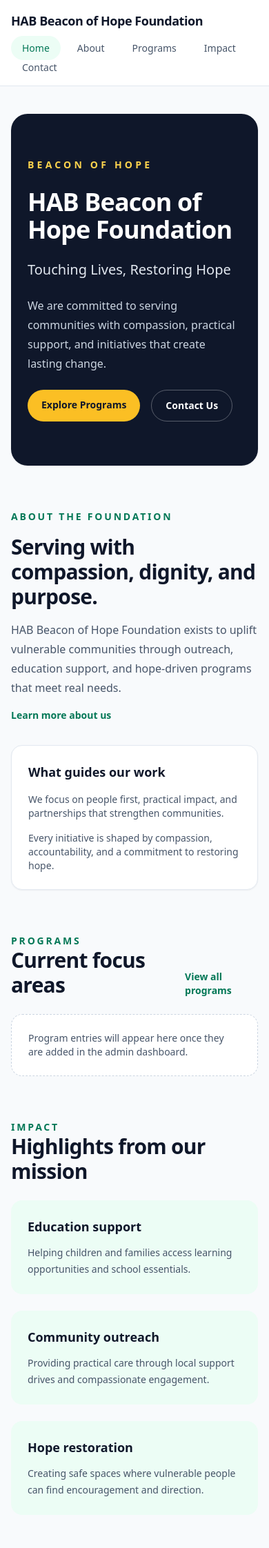
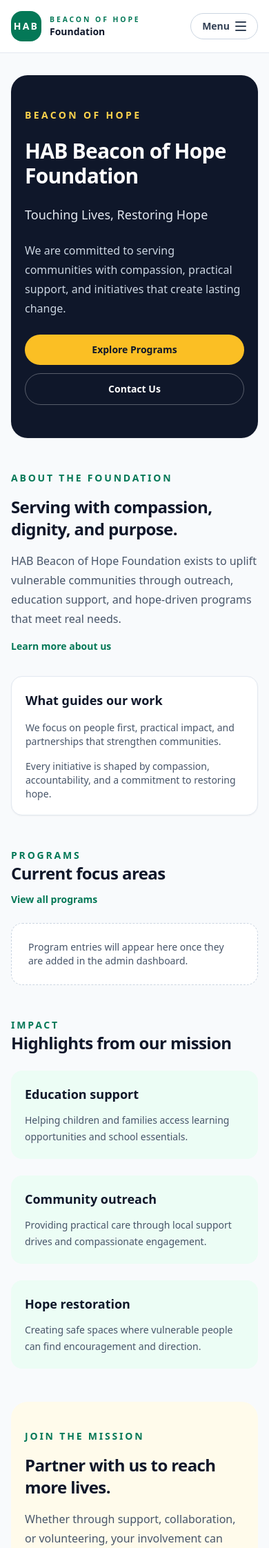
Before and after one commit to khaeyMensah/hab_foundation, a Django app: page / in a window 390 px wide. Shown: the top 2244 px of the page at 69% size. Run offline with Django 5.2, Linux system fonts and the light colour scheme; data that the repository does not hold is empty; parts of the project's set-up code (start-up, migrations or seed data) failed here and were passed over; some libraries are stand-ins or nearby versions.

Commit message:
Refactor HTML templates for improved styling and responsiveness across the site

```diff
--- a/core/templates/core/home.html
+++ b/core/templates/core/home.html
@@ -3,19 +3,19 @@
 {% block title %}Home | HAB Beacon of Hope Foundation{% endblock %}
 
 {% block content %}
-<section class="rounded-3xl bg-slate-900 px-6 py-16 text-white shadow-sm sm:px-10">
+<section class="rounded-3xl bg-slate-900 px-5 py-12 text-white shadow-sm sm:px-10 sm:py-16">
     <div class="max-w-3xl space-y-6">
-        <p class="text-sm font-semibold uppercase tracking-[0.3em] text-amber-300">Beacon of Hope</p>
-        <h1 class="text-4xl font-bold tracking-tight sm:text-5xl">HAB Beacon of Hope Foundation</h1>
-        <p class="text-xl text-slate-200">Touching Lives, Restoring Hope</p>
+        <p class="text-sm font-semibold uppercase tracking-[0.24em] text-amber-300 sm:tracking-[0.3em]">Beacon of Hope</p>
+        <h1 class="text-3xl font-bold tracking-tight sm:text-5xl">HAB Beacon of Hope Foundation</h1>
+        <p class="text-lg text-slate-200 sm:text-xl">Touching Lives, Restoring Hope</p>
         <p class="max-w-2xl text-base leading-7 text-slate-300">
             We are committed to serving communities with compassion, practical support, and initiatives that create lasting change.
         </p>
-        <div class="flex flex-wrap gap-4">
-            <a href="{% url 'programs:list' %}" class="rounded-full bg-amber-400 px-5 py-3 text-sm font-semibold text-slate-900 transition hover:bg-amber-300">
+        <div class="flex flex-col gap-3 sm:flex-row sm:flex-wrap sm:gap-4">
+            <a href="{% url 'programs:list' %}" class="rounded-full bg-amber-400 px-5 py-3 text-center text-sm font-semibold text-slate-900 transition hover:bg-amber-300">
                 Explore Programs
             </a>
-            <a href="{% url 'core:contact' %}" class="rounded-full border border-white/30 px-5 py-3 text-sm font-semibold text-white transition hover:border-white hover:bg-white/10">
+            <a href="{% url 'core:contact' %}" class="rounded-full border border-white/30 px-5 py-3 text-center text-sm font-semibold text-white transition hover:border-white hover:bg-white/10">
                 Contact Us
             </a>
         </div>
@@ -25,7 +25,7 @@
 <section class="grid gap-8 lg:grid-cols-[1.2fr,0.8fr]">
     <div class="space-y-4">
         <p class="text-sm font-semibold uppercase tracking-[0.2em] text-emerald-700">About the Foundation</p>
-        <h2 class="text-3xl font-bold tracking-tight text-slate-900">Serving with compassion, dignity, and purpose.</h2>
+        <h2 class="text-2xl font-bold tracking-tight text-slate-900 sm:text-3xl">Serving with compassion, dignity, and purpose.</h2>
         <p class="text-base leading-7 text-slate-600">
             HAB Beacon of Hope Foundation exists to uplift vulnerable communities through outreach, education support, and hope-driven programs that meet real needs.
         </p>
@@ -33,7 +33,7 @@
             Learn more about us
         </a>
     </div>
-    <div class="rounded-2xl border border-slate-200 bg-white p-6 shadow-sm">
+    <div class="rounded-2xl border border-slate-200 bg-white p-5 shadow-sm sm:p-6">
         <h3 class="text-lg font-semibold text-slate-900">What guides our work</h3>
         <div class="mt-4 space-y-4 text-sm text-slate-600">
             <p>We focus on people first, practical impact, and partnerships that strengthen communities.</p>
@@ -43,10 +43,10 @@
 </section>
 
 <section class="space-y-6">
-    <div class="flex items-end justify-between gap-4">
+    <div class="flex flex-col gap-3 sm:flex-row sm:items-end sm:justify-between sm:gap-4">
         <div>
             <p class="text-sm font-semibold uppercase tracking-[0.2em] text-emerald-700">Programs</p>
-            <h2 class="text-3xl font-bold tracking-tight text-slate-900">Current focus areas</h2>
+            <h2 class="text-2xl font-bold tracking-tight text-slate-900 sm:text-3xl">Current focus areas</h2>
         </div>
         <a href="{% url 'programs:list' %}" class="text-sm font-semibold text-emerald-700 hover:text-emerald-800">View all programs</a>
     </div>
@@ -54,7 +54,7 @@
     {% if featured_programs %}
         <div class="grid gap-6 md:grid-cols-3">
             {% for program in featured_programs %}
-                <article class="rounded-2xl border border-slate-200 bg-white p-6 shadow-sm">
+                <article class="rounded-2xl border border-slate-200 bg-white p-5 shadow-sm sm:p-6">
                     <h3 class="text-xl font-semibold text-slate-900">{{ program.title }}</h3>
                     <p class="mt-3 text-sm leading-6 text-slate-600">{{ program.description|truncatewords:28 }}</p>
                 </article>
@@ -70,11 +70,11 @@
 <section class="space-y-6">
     <div>
         <p class="text-sm font-semibold uppercase tracking-[0.2em] text-emerald-700">Impact</p>
-        <h2 class="text-3xl font-bold tracking-tight text-slate-900">Highlights from our mission</h2>
+        <h2 class="text-2xl font-bold tracking-tight text-slate-900 sm:text-3xl">Highlights from our mission</h2>
     </div>
     <div class="grid gap-6 md:grid-cols-3">
         {% for highlight in impact_highlights %}
-            <article class="rounded-2xl bg-emerald-50 p-6">
+            <article class="rounded-2xl bg-emerald-50 p-5 sm:p-6">
                 <h3 class="text-lg font-semibold text-slate-900">{{ highlight.title }}</h3>
                 <p class="mt-3 text-sm leading-6 text-slate-600">{{ highlight.description }}</p>
             </article>
@@ -82,10 +82,10 @@
     </div>
 </section>
 
-<section class="rounded-3xl bg-amber-50 px-6 py-12 sm:px-10">
+<section class="rounded-3xl bg-amber-50 px-5 py-10 sm:px-10 sm:py-12">
     <div class="max-w-3xl space-y-4">
         <p class="text-sm font-semibold uppercase tracking-[0.2em] text-emerald-700">Join the Mission</p>
-        <h2 class="text-3xl font-bold tracking-tight text-slate-900">Partner with us to reach more lives.</h2>
+        <h2 class="text-2xl font-bold tracking-tight text-slate-900 sm:text-3xl">Partner with us to reach more lives.</h2>
         <p class="text-base leading-7 text-slate-600">
             Whether through support, collaboration, or volunteering, your involvement can help extend hope to more families and communities.
         </p>
--- a/core/templates/core/impact.html
+++ b/core/templates/core/impact.html
@@ -5,7 +5,7 @@
 {% block content %}
 <section class="space-y-4">
     <p class="text-sm font-semibold uppercase tracking-[0.2em] text-emerald-700">Impact</p>
-    <h1 class="text-4xl font-bold tracking-tight text-slate-900">Stories of service, care, and hope in action.</h1>
+    <h1 class="text-3xl font-bold tracking-tight text-slate-900 sm:text-4xl">Stories of service, care, and hope in action.</h1>
     <p class="max-w-3xl text-base leading-7 text-slate-600">
         This page introduces the kind of outcomes HAB Beacon of Hope Foundation is working toward as the platform grows.
     </p>
@@ -13,14 +13,14 @@
 
 <section class="grid gap-6 md:grid-cols-2 xl:grid-cols-4">
     {% for highlight in impact_highlights %}
-        <article class="rounded-2xl border border-slate-200 bg-white p-6 shadow-sm">
+        <article class="rounded-2xl border border-slate-200 bg-white p-5 shadow-sm sm:p-6">
             <h2 class="text-xl font-semibold text-slate-900">{{ highlight.title }}</h2>
             <p class="mt-3 text-sm leading-6 text-slate-600">{{ highlight.description }}</p>
         </article>
     {% endfor %}
 </section>
 
-<section class="rounded-2xl bg-emerald-50 p-8">
+<section class="rounded-2xl bg-emerald-50 p-6 sm:p-8">
     <h2 class="text-2xl font-semibold text-slate-900">Looking ahead</h2>
     <p class="mt-4 max-w-3xl text-base leading-7 text-slate-600">
         In later phases, this page can be expanded with testimonials, outreach reports, beneficiary stories, and measurable statistics from the foundation's work.
--- a/programs/templates/programs/list.html
+++ b/programs/templates/programs/list.html
@@ -5,7 +5,7 @@
 {% block content %}
 <section class="space-y-4">
     <p class="text-sm font-semibold uppercase tracking-[0.2em] text-emerald-700">Programs</p>
-    <h1 class="text-4xl font-bold tracking-tight text-slate-900">Programs that serve with purpose.</h1>
+    <h1 class="text-3xl font-bold tracking-tight text-slate-900 sm:text-4xl">Programs that serve with purpose.</h1>
     <p class="max-w-3xl text-base leading-7 text-slate-600">
         Explore the foundation initiatives designed to support communities, respond to needs, and create long-term impact.
     </p>
@@ -14,7 +14,7 @@
 {% if programs %}
     <section class="grid gap-6 md:grid-cols-2">
         {% for program in programs %}
-            <article class="rounded-2xl border border-slate-200 bg-white p-8 shadow-sm">
+            <article class="rounded-2xl border border-slate-200 bg-white p-6 shadow-sm sm:p-8">
                 <h2 class="text-2xl font-semibold text-slate-900">{{ program.title }}</h2>
                 <p class="mt-4 text-base leading-7 text-slate-600">{{ program.description }}</p>
             </article>
--- a/templates/base.html
+++ b/templates/base.html
@@ -11,37 +11,88 @@
 <body class="min-h-screen bg-slate-50 text-slate-900">
     <div class="flex min-h-screen flex-col">
         <header class="border-b border-slate-200 bg-white">
-            <div class="mx-auto flex max-w-6xl flex-col gap-4 px-4 py-4 sm:px-6 lg:flex-row lg:items-center lg:justify-between lg:px-8">
-                <a href="{% url 'core:home' %}" class="text-lg font-bold tracking-tight text-slate-900">
-                    HAB Beacon of Hope Foundation
-                </a>
-                <nav aria-label="Primary navigation">
-                    <ul class="flex flex-wrap gap-2 text-sm font-medium text-slate-600">
-                        <li><a href="{% url 'core:home' %}" class="rounded-full px-4 py-2 transition hover:bg-emerald-50 hover:text-emerald-700 {% if request.path == '/' %}bg-emerald-50 text-emerald-700{% endif %}">Home</a></li>
-                        <li><a href="{% url 'core:about' %}" class="rounded-full px-4 py-2 transition hover:bg-emerald-50 hover:text-emerald-700 {% if request.path == '/about/' %}bg-emerald-50 text-emerald-700{% endif %}">About</a></li>
-                        <li><a href="{% url 'programs:list' %}" class="rounded-full px-4 py-2 transition hover:bg-emerald-50 hover:text-emerald-700 {% if request.path == '/programs/' %}bg-emerald-50 text-emerald-700{% endif %}">Programs</a></li>
-                        <li><a href="{% url 'core:impact' %}" class="rounded-full px-4 py-2 transition hover:bg-emerald-50 hover:text-emerald-700 {% if request.path == '/impact/' %}bg-emerald-50 text-emerald-700{% endif %}">Impact</a></li>
-                        <li><a href="{% url 'core:contact' %}" class="rounded-full px-4 py-2 transition hover:bg-emerald-50 hover:text-emerald-700 {% if request.path == '/contact/' %}bg-emerald-50 text-emerald-700{% endif %}">Contact</a></li>
+            <div class="mx-auto max-w-6xl px-4 py-4 sm:px-6 lg:flex lg:items-center lg:justify-between lg:px-8">
+                <div class="flex items-center justify-between gap-4">
+                    <a href="{% url 'core:home' %}" class="inline-flex items-center gap-3">
+                        <span class="flex h-11 w-11 shrink-0 items-center justify-center rounded-2xl bg-emerald-700 text-sm font-black uppercase tracking-[0.16em] text-white">
+                            HAB
+                        </span>
+                        <span class="flex min-w-0 flex-col">
+                            <span class="text-[0.65rem] font-semibold uppercase tracking-[0.28em] text-emerald-700 sm:text-[0.72rem]">
+                                Beacon of Hope
+                            </span>
+                            <span class="text-sm font-bold leading-tight text-slate-900 sm:text-base">
+                                Foundation
+                            </span>
+                        </span>
+                        <span class="sr-only">HAB Beacon of Hope Foundation</span>
+                    </a>
+
+                    <button
+                        type="button"
+                        class="inline-flex items-center gap-2 rounded-full border border-slate-300 px-4 py-2 text-sm font-semibold text-slate-700 transition hover:border-emerald-200 hover:bg-emerald-50 hover:text-emerald-700 lg:hidden"
+                        aria-controls="site-menu"
+                        aria-expanded="false"
+                        data-menu-toggle
+                    >
+                        <span>Menu</span>
+                        <span class="flex flex-col gap-1" aria-hidden="true">
+                            <span class="h-0.5 w-4 rounded-full bg-current"></span>
+                            <span class="h-0.5 w-4 rounded-full bg-current"></span>
+                            <span class="h-0.5 w-4 rounded-full bg-current"></span>
+                        </span>
+                    </button>
+                </div>
+
+                <nav id="site-menu" aria-label="Primary navigation" class="hidden w-full lg:block lg:w-auto">
+                    <ul class="mt-4 flex flex-col gap-2 border-t border-slate-200 pt-4 text-sm font-medium text-slate-600 sm:flex-row sm:flex-wrap lg:mt-0 lg:border-0 lg:pt-0">
+                        <li><a href="{% url 'core:home' %}" class="block rounded-full px-4 py-2 text-center transition hover:bg-emerald-50 hover:text-emerald-700 sm:inline-flex {% if request.path == '/' %}bg-emerald-50 text-emerald-700{% endif %}">Home</a></li>
+                        <li><a href="{% url 'core:about' %}" class="block rounded-full px-4 py-2 text-center transition hover:bg-emerald-50 hover:text-emerald-700 sm:inline-flex {% if request.path == '/about/' %}bg-emerald-50 text-emerald-700{% endif %}">About</a></li>
+                        <li><a href="{% url 'programs:list' %}" class="block rounded-full px-4 py-2 text-center transition hover:bg-emerald-50 hover:text-emerald-700 sm:inline-flex {% if request.path == '/programs/' %}bg-emerald-50 text-emerald-700{% endif %}">Programs</a></li>
+                        <li><a href="{% url 'core:impact' %}" class="block rounded-full px-4 py-2 text-center transition hover:bg-emerald-50 hover:text-emerald-700 sm:inline-flex {% if request.path == '/impact/' %}bg-emerald-50 text-emerald-700{% endif %}">Impact</a></li>
+                        <li><a href="{% url 'core:contact' %}" class="block rounded-full px-4 py-2 text-center transition hover:bg-emerald-50 hover:text-emerald-700 sm:inline-flex {% if request.path == '/contact/' %}bg-emerald-50 text-emerald-700{% endif %}">Contact</a></li>
                     </ul>
                 </nav>
             </div>
         </header>
 
         <main class="flex-1">
-            <div class="mx-auto flex max-w-6xl flex-col gap-16 px-4 py-10 sm:px-6 lg:px-8 lg:py-14">
+            <div class="mx-auto flex max-w-6xl flex-col gap-12 px-4 py-8 sm:gap-16 sm:px-6 sm:py-10 lg:px-8 lg:py-14">
                 {% block content %}{% endblock %}
             </div>
         </main>
 
         <footer class="border-t border-slate-200 bg-white">
-            <div class="mx-auto flex max-w-6xl flex-col gap-4 px-4 py-8 text-sm text-slate-600 sm:px-6 lg:flex-row lg:items-center lg:justify-between lg:px-8">
-                <div>
-                    <p class="font-semibold text-slate-900">HAB Beacon of Hope Foundation</p>
-                    <p>Touching Lives, Restoring Hope</p>
+            <div class="mx-auto flex max-w-6xl flex-col gap-4 px-4 py-8 text-center text-sm text-slate-600 sm:px-6 lg:flex-row lg:items-center lg:justify-between lg:px-8 lg:text-left">
+                <div class="flex items-center justify-center gap-3 lg:justify-start">
+                    <span class="flex h-10 w-10 shrink-0 items-center justify-center rounded-2xl bg-emerald-700 text-xs font-black uppercase tracking-[0.16em] text-white">
+                        HAB
+                    </span>
+                    <div>
+                        <p class="font-semibold text-slate-900">Beacon of Hope Foundation</p>
+                        <p>Touching Lives, Restoring Hope</p>
+                    </div>
                 </div>
                 <p>&copy; {% now "Y" %} HAB Beacon of Hope Foundation. All rights reserved.</p>
             </div>
         </footer>
     </div>
+    <script>
+        document.addEventListener("DOMContentLoaded", function () {
+            const toggleButton = document.querySelector("[data-menu-toggle]");
+            const menu = document.getElementById("site-menu");
+
+            if (!toggleButton || !menu) {
+                return;
+            }
+
+            toggleButton.addEventListener("click", function () {
+                const isExpanded = toggleButton.getAttribute("aria-expanded") === "true";
+
+                toggleButton.setAttribute("aria-expanded", String(!isExpanded));
+                menu.classList.toggle("hidden", isExpanded);
+            });
+        });
+    </script>
 </body>
 </html>
```
Also changed, not shown: core/templates/core/about.html (+5 -5 lines), core/templates/core/contact.html (+5 -5 lines).
